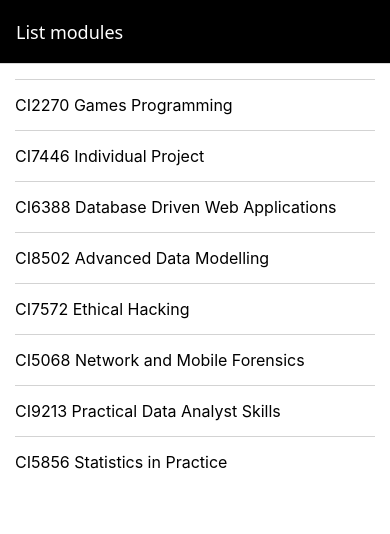
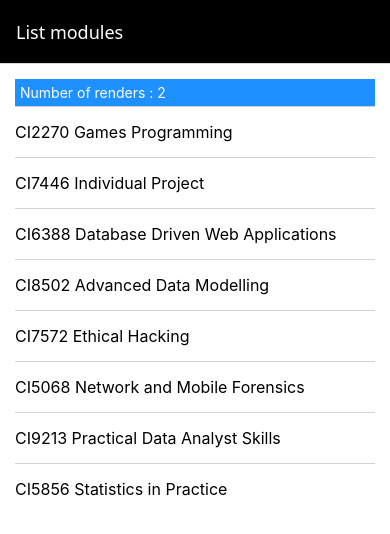
Before and after one commit to shila-msg/crudler, a React Native app: screen /ModuleListScreen in a window 390 px wide. Shown: the top 534 px of the page. Built offline with nearby package versions, Linux system fonts and the light colour scheme.

Commit message:
completed activity 5 (#3)
number of modules are shown. removed modules pressed on

```diff
--- /dev/null
+++ b/src/components/UI/RenderCount.js
@@ -0,0 +1,30 @@
+import { useRef } from "react";
+import { StyleSheet, Text, View } from "react-native";
+
+const RenderCount = ({
+  backgroundColor = "dodgerblue",
+  fontColor = "white",
+}) => {
+  //Initialiasations...
+  //State...
+
+  const renderCount = useRef(0);
+  renderCount.current += 1;
+
+  //Handlers...
+  //View...
+
+  return (
+    <Text style={[styles.count, { backgroundColor, color: fontColor }]}>
+      Number of renders : {renderCount.current}
+    </Text>
+  );
+};
+
+const styles = StyleSheet.create({
+  count: {
+    padding: 5,
+  },
+});
+
+export default RenderCount;
--- a/src/components/screens/ModuleListScreen.js
+++ b/src/components/screens/ModuleListScreen.js
@@ -1,21 +1,25 @@
+import { useState } from "react";
 import { StyleSheet } from "react-native";
 import Screen from "../layout/Screen";
 import ModuleList from "../entity/modules/ModuleList.js";
+import RenderCount from "../UI/RenderCount.js";
 
 import initialModules from "../../data/modules.js";
 
 const ModuleListScreen = () => {
   // Installations....
-  const modules = initialModules;
+  // State....
+  const [modules, setModules] = useState(initialModules);
 
-  // State....
   // Handlers...
-  const handleSelect = (module) => alert(`Item ${module.ModuleCode} selected`);
+  const handleDelete = (module) =>
+    setModules(modules.filter((item) => item.ModuleID !== module.ModuleID));
 
   // View...
   return (
     <Screen>
-      <ModuleList modules={modules} onSelect={handleSelect} />
+      <RenderCount />
+      <ModuleList modules={modules} onSelect={handleDelete} />
     </Screen>
   );
 };
```
